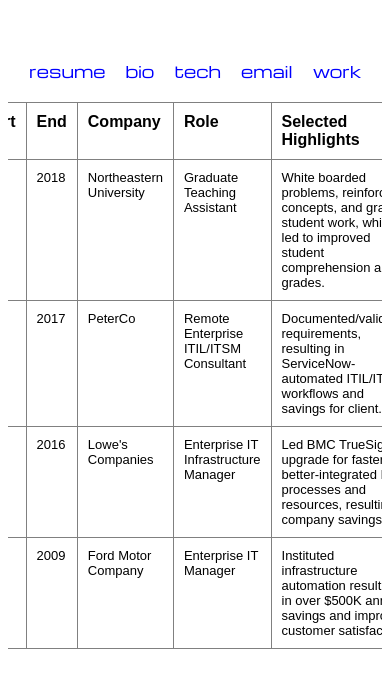
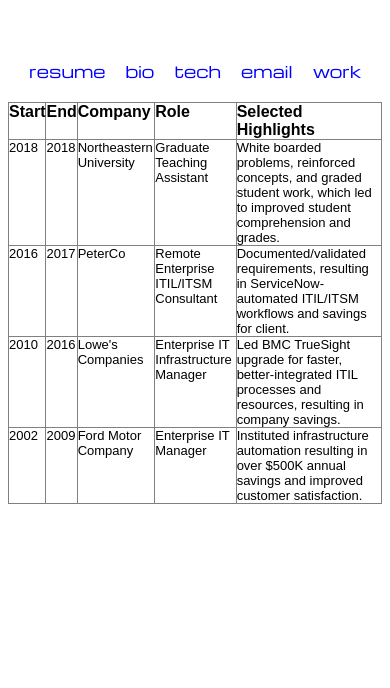
Before and after one commit to peterlaudat/cv, a website: page html_serve/bio.html in a window 390 px wide. Shown: the part 144-832 px from the top of the page. Drawn offline with nearby package versions, Linux system fonts and the light colour scheme.

Commit message:
Shrink tables for phone via table.css media query

```diff
--- a/css/bio_content.css
+++ b/css/bio_content.css
@@ -1,10 +1,9 @@
 .content_container {
   overflow: auto;
   word-break: normal;
-  word-break: break-all;
+  word-break: keep-all;
   display: flex;
   flex-wrap: wrap;
   align-items: center;
   justify-content: center;
-  font-family: 'Michroma', sans-serif;
 }
--- a/css/table.css
+++ b/css/table.css
@@ -33,3 +33,12 @@
     font-size: small;
     word-break: keep-all;
 }
+
+@media screen and (max-width: 780px) {
+
+    tr,
+    th,
+    td {
+        padding: 0%;
+    }
+}
```
Also changed, not shown: images/LI-In-Bug.png (deleted), images/email-24px.svg (deleted), images/facebook.png (deleted).
